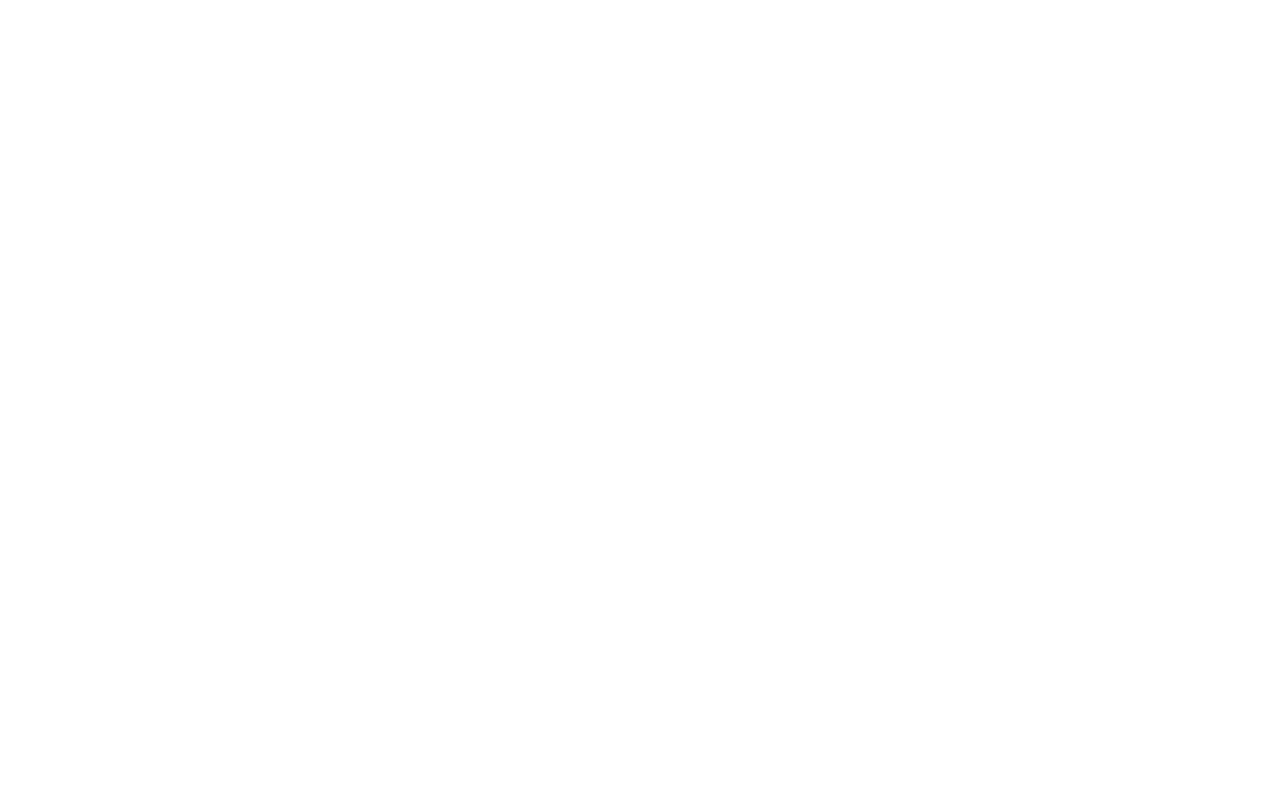
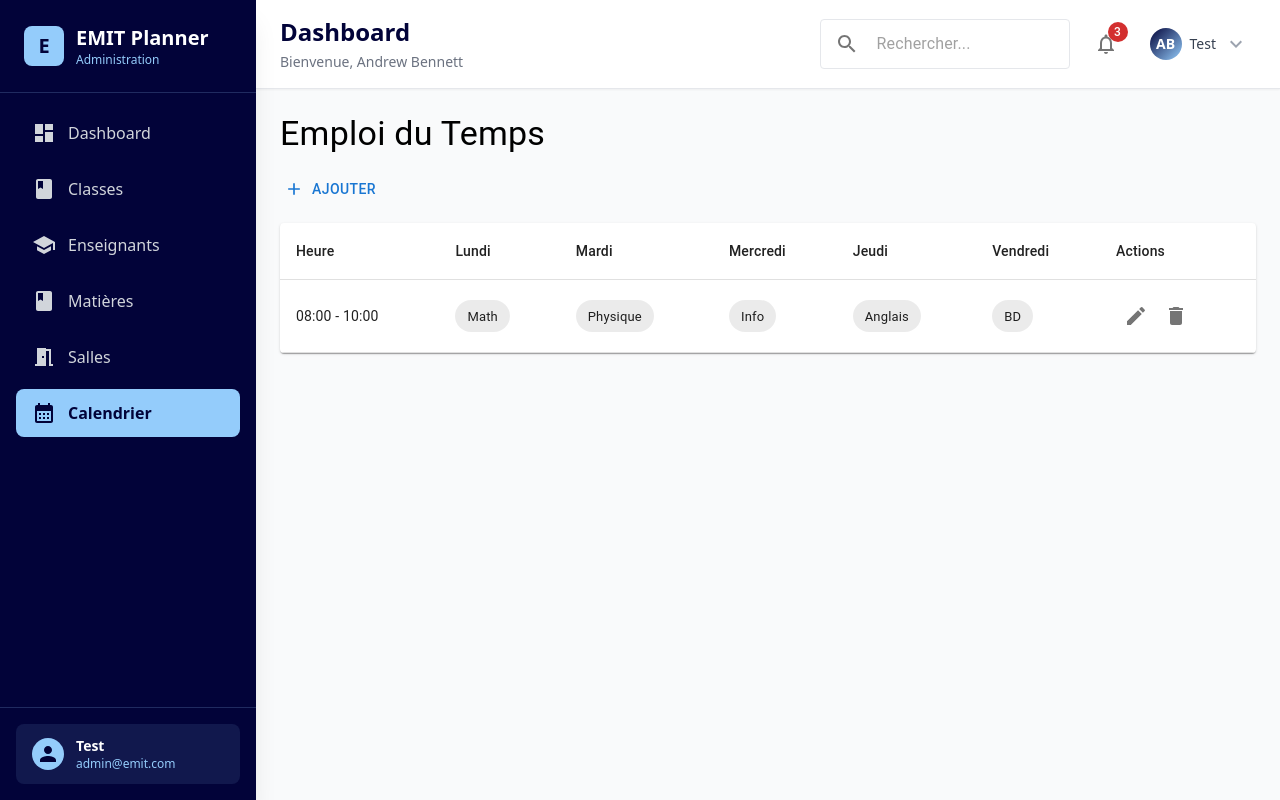
Before and after one commit to Espih/gestion-des-emplois-du-temps-et-des-salle-de-l-EMIT-, a React (Vite) app in the folder Frontend-React/: page /calendrier in a window 1280 px wide. Before the commit this address had no page. Built offline with nearby package versions, Linux system fonts and the light colour scheme.

Commit message:
Add Calendrier page + update layout and routes

```diff
--- a/Frontend-React/src/components/Layout/sidebar.tsx
+++ b/Frontend-React/src/components/Layout/sidebar.tsx
@@ -6,6 +6,7 @@
 import BookIcon from "@mui/icons-material/Book";
 import MeetingRoomIcon from "@mui/icons-material/MeetingRoom";
 import PersonIcon from "@mui/icons-material/Person";
+import CalendarMonthIcon from "@mui/icons-material/CalendarMonth";
 
 const menuItems = [
   { path: "/dashboard", name: "Dashboard", icon: DashboardIcon },
@@ -13,6 +14,8 @@
   { path: "/enseignants", name: "Enseignants", icon: SchoolIcon },
   { path: "/matieres", name: "Matières", icon: BookIcon },
   { path: "/salles", name: "Salles", icon: MeetingRoomIcon },
+  {path: "/calendrier", name: "Calendrier", icon: CalendarMonthIcon,
+},
 ];
 
 export default function Sidebar() {
--- /dev/null
+++ b/Frontend-React/src/pages/Calendrier.tsx
@@ -0,0 +1,251 @@
+import { useState } from "react";
+import {
+  Box,
+  Typography,
+  Table,
+  TableBody,
+  TableCell,
+  TableContainer,
+  TableHead,
+  TableRow,
+  Paper,
+  Chip,
+  Button,
+  Dialog,
+  DialogTitle,
+  DialogContent,
+  DialogActions,
+  TextField,
+  IconButton,
+  Alert,
+} from "@mui/material";
+
+import AddIcon from "@mui/icons-material/Add";
+import EditIcon from "@mui/icons-material/Edit";
+import DeleteIcon from "@mui/icons-material/Delete";
+
+interface Emploi {
+  heure: string;
+  lundi: string;
+  mardi: string;
+  mercredi: string;
+  jeudi: string;
+  vendredi: string;
+}
+
+export default function Calendrier() {
+  const [emplois, setEmplois] = useState<Emploi[]>([
+    {
+      heure: "08:00 - 10:00",
+      lundi: "Math",
+      mardi: "Physique",
+      mercredi: "Info",
+      jeudi: "Anglais",
+      vendredi: "BD",
+    },
+  ]);
+
+  const [open, setOpen] = useState(false);
+  const [editIndex, setEditIndex] = useState<number | null>(null);
+  const [error, setError] = useState("");
+
+  const [newCours, setNewCours] = useState<Emploi>({
+    heure: "",
+    lundi: "",
+    mardi: "",
+    mercredi: "",
+    jeudi: "",
+    vendredi: "",
+  });
+
+  // ✅ SAVE (ADD + EDIT)
+  const handleSaveCours = () => {
+    if (
+      !newCours.heure ||
+      !newCours.lundi ||
+      !newCours.mardi ||
+      !newCours.mercredi ||
+      !newCours.jeudi ||
+      !newCours.vendredi
+    ) {
+      setError("Fenoy daholo ny champs rehetra");
+      return;
+    }
+
+    setError("");
+
+    if (editIndex !== null) {
+      const updated = [...emplois];
+      updated[editIndex] = newCours;
+      setEmplois(updated);
+      setEditIndex(null);
+    } else {
+      setEmplois([...emplois, newCours]);
+    }
+
+    setNewCours({
+      heure: "",
+      lundi: "",
+      mardi: "",
+      mercredi: "",
+      jeudi: "",
+      vendredi: "",
+    });
+
+    setOpen(false);
+  };
+
+  const handleEdit = (index: number) => {
+    setNewCours(emplois[index]);
+    setEditIndex(index);
+    setError("");
+    setOpen(true);
+  };
+
+  const handleDelete = (index: number) => {
+    setEmplois(emplois.filter((_, i) => i !== index));
+  };
+
+  const handleOpen = () => {
+    setEditIndex(null);
+    setError("");
+    setNewCours({
+      heure: "",
+      lundi: "",
+      mardi: "",
+      mercredi: "",
+      jeudi: "",
+      vendredi: "",
+    });
+    setOpen(true);
+  };
+
+  return (
+    <Box p={2}>
+      <Typography variant="h4" fontWeight="bold">
+        Emploi du Temps
+      </Typography>
+
+      <Button onClick={handleOpen} startIcon={<AddIcon />} sx={{ mt: 2 }}>
+        Ajouter
+      </Button>
+
+      <TableContainer component={Paper} sx={{ mt: 2 }}>
+        <Table>
+          <TableHead>
+            <TableRow>
+              <TableCell>Heure</TableCell>
+              <TableCell>Lundi</TableCell>
+              <TableCell>Mardi</TableCell>
+              <TableCell>Mercredi</TableCell>
+              <TableCell>Jeudi</TableCell>
+              <TableCell>Vendredi</TableCell>
+              <TableCell>Actions</TableCell>
+            </TableRow>
+          </TableHead>
+
+          <TableBody>
+            {emplois.map((e, i) => (
+              <TableRow key={i}>
+                <TableCell>{e.heure}</TableCell>
+                <TableCell><Chip label={e.lundi} /></TableCell>
+                <TableCell><Chip label={e.mardi} /></TableCell>
+                <TableCell><Chip label={e.mercredi} /></TableCell>
+                <TableCell><Chip label={e.jeudi} /></TableCell>
+                <TableCell><Chip label={e.vendredi} /></TableCell>
+
+                <TableCell>
+                  <IconButton onClick={() => handleEdit(i)}>
+                    <EditIcon />
+                  </IconButton>
+
+                  <IconButton onClick={() => handleDelete(i)}>
+                    <DeleteIcon />
+                  </IconButton>
+                </TableCell>
+              </TableRow>
+            ))}
+          </TableBody>
+        </Table>
+      </TableContainer>
+
+      {/* DIALOG */}
+      <Dialog open={open} onClose={() => setOpen(false)} fullWidth>
+        <DialogTitle>
+          {editIndex !== null ? "Modifier cours" : "Ajouter cours"}
+        </DialogTitle>
+
+        <DialogContent>
+          {error && <Alert severity="error">{error}</Alert>}
+
+          <TextField
+            label="Heure"
+            fullWidth
+            margin="dense"
+            value={newCours.heure}
+            onChange={(e) =>
+              setNewCours({ ...newCours, heure: e.target.value })
+            }
+          />
+
+          <TextField
+            label="Lundi"
+            fullWidth
+            margin="dense"
+            value={newCours.lundi}
+            onChange={(e) =>
+              setNewCours({ ...newCours, lundi: e.target.value })
+            }
+          />
+
+          <TextField
+            label="Mardi"
+            fullWidth
+            margin="dense"
+            value={newCours.mardi}
+            onChange={(e) =>
+              setNewCours({ ...newCours, mardi: e.target.value })
+            }
+          />
+
+          <TextField
+            label="Mercredi"
+            fullWidth
+            margin="dense"
+            value={newCours.mercredi}
+            onChange={(e) =>
+              setNewCours({ ...newCours, mercredi: e.target.value })
+            }
+          />
+
+          <TextField
+            label="Jeudi"
+            fullWidth
+            margin="dense"
+            value={newCours.jeudi}
+            onChange={(e) =>
+              setNewCours({ ...newCours, jeudi: e.target.value })
+            }
+          />
+
+          <TextField
+            label="Vendredi"
+            fullWidth
+            margin="dense"
+            value={newCours.vendredi}
+            onChange={(e) =>
+              setNewCours({ ...newCours, vendredi: e.target.value })
+            }
+          />
+        </DialogContent>
+
+        <DialogActions>
+          <Button onClick={() => setOpen(false)}>Annuler</Button>
+          <Button variant="contained" onClick={handleSaveCours}>
+            Enregistrer
+          </Button>
+        </DialogActions>
+      </Dialog>
+    </Box>
+  );
+}
--- a/Frontend-React/src/routes/AppRoutes.tsx
+++ b/Frontend-React/src/routes/AppRoutes.tsx
@@ -6,6 +6,7 @@
 import Enseignants from "../pages/Enseignants";
 import Matieres from "../pages/Matieres";
 import Salles from "../pages/Salles";
+import Calendrier from "../pages/Calendrier";
 
 export default function AppRoutes() {
   return (
@@ -19,6 +20,7 @@
           <Route path="/enseignants" element={<Enseignants />} />
           <Route path="/matieres" element={<Matieres />} />
           <Route path="/salles" element={<Salles />} />
+          <Route path="/calendrier" element={<Calendrier />} />
         </Route>
       </Routes>
     </BrowserRouter>
```
